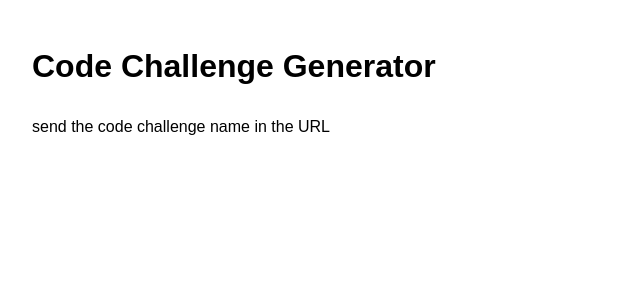
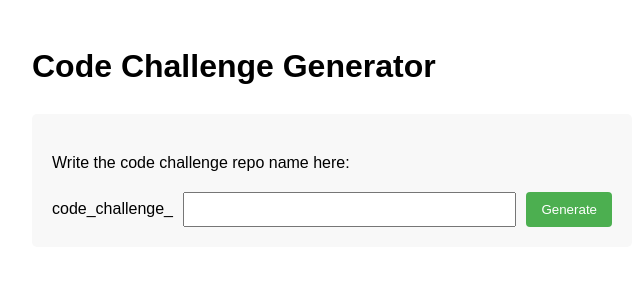
Before and after one commit to CoinBR/code_challenge_setup, a Flask app: page / in a window 1280 px wide. Shown: the top 300 px of the page, without its empty margins (308-951 px from the left). Run offline with Flask 3, Linux system fonts and the light colour scheme; parts of the project's set-up code (start-up, migrations or seed data) failed here and were passed over.

Commit message:
add redirection form to challenge on landing page

```diff
--- a/app/app.py
+++ b/app/app.py
@@ -53,6 +53,17 @@ def validate_totp(code):
 @app.route('/')
 def root():
     return render_template('landing.html')
+
+@app.route('/redirect')
+def redirect_to_challenge():
+    code_challenge = request.args.get('code_challenge')
+    if code_challenge:
+        # Ensure the "code_challenge_" prefix is present
+        if not code_challenge.startswith("code_challenge_"):
+            code_challenge = f"code_challenge_{code_challenge}"
+        return redirect(url_for('index', project_name=code_challenge))
+    return redirect(url_for('root'))
+
 
 @app.route('/<project_name>')
 def index(project_name):
--- a/app/templates/landing.html
+++ b/app/templates/landing.html
@@ -21,21 +21,42 @@
         h2 {
             margin-top: 0;
         }
-        a {
-            display: inline-block;
+        form {
+            display: flex;
+            align-items: center;
+        }
+        label {
+            margin-right: 10px;
+        }
+        input[type="text"] {
+            flex: 1;
+            padding: 8px;
+            margin-right: 10px;
+            box-sizing: border-box;
+        }
+        input[type="submit"] {
             background-color: #4CAF50;
             color: white;
             padding: 10px 15px;
-            text-decoration: none;
+            border: none;
             border-radius: 4px;
+            cursor: pointer;
+        }
+        input[type="submit"]:hover {
+            background-color: #45a049;
         }
     </style>
 </head>
 <body>
     <h1>Code Challenge Generator</h1>
 
-    <p>send the code challenge name in the URL</p>
-
-
+    <div class="challenge-box">
+        <p>Write the code challenge repo name here:</p>
+        <form action="/redirect" method="GET">
+            <label for="code_challenge">code_challenge_</label>
+            <input type="text" id="code_challenge" name="code_challenge" required>
+            <input type="submit" value="Generate">
+        </form>
+    </div>
 </body>
 </html>
```
